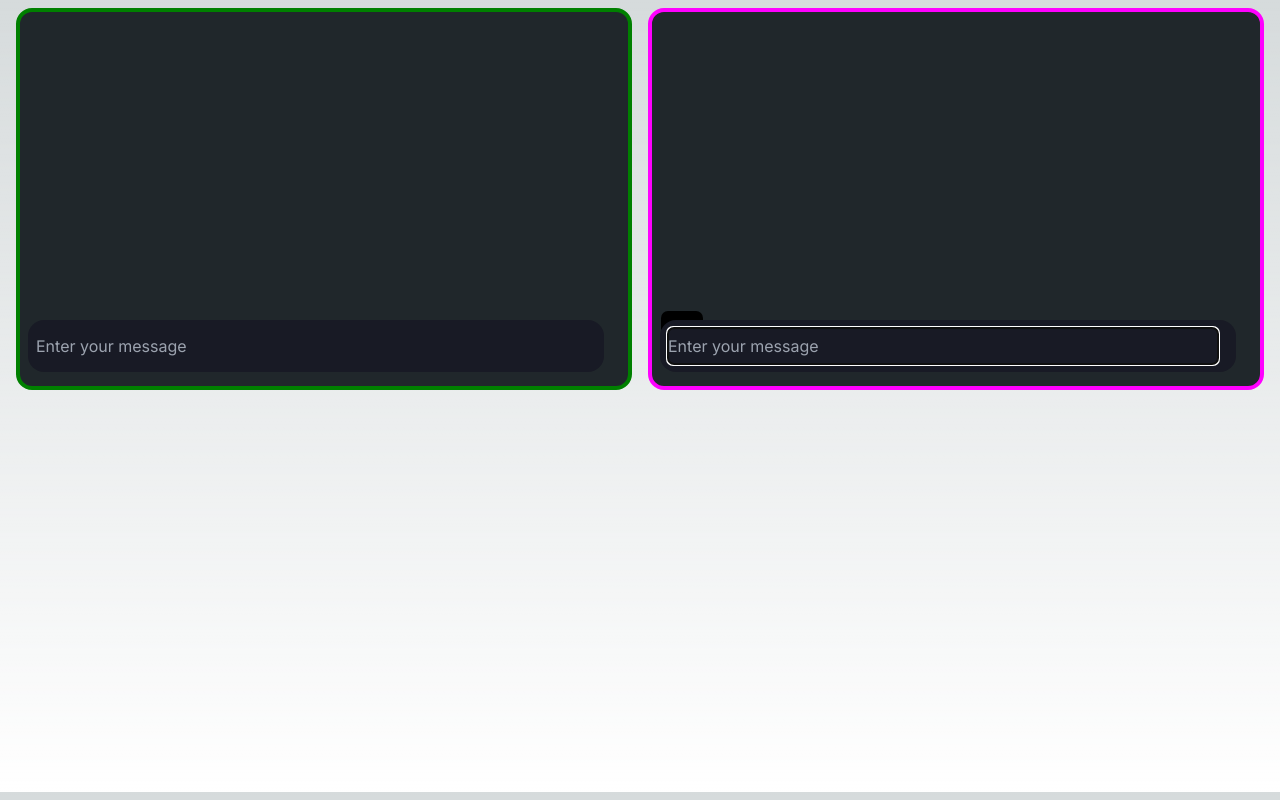
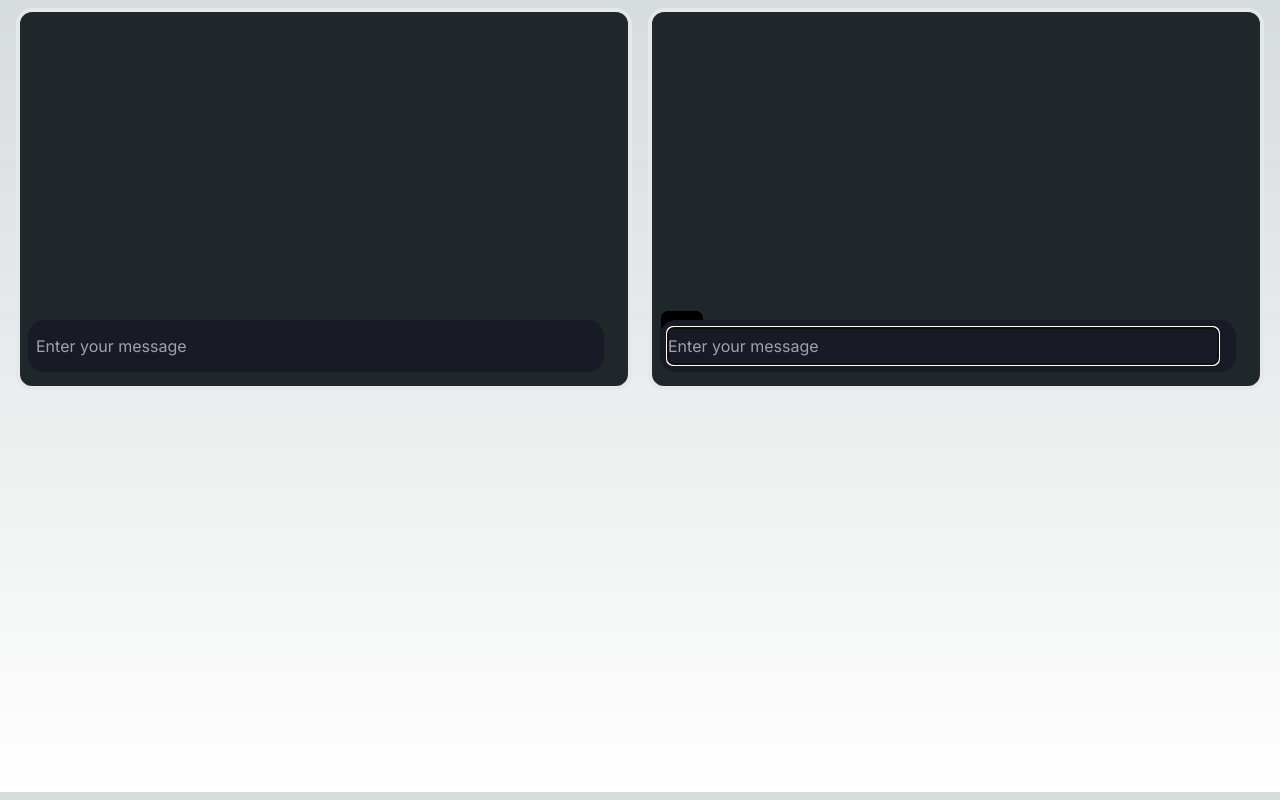
Before and after one commit to sujal12344/ChatApp, a Next.js app: page / in a window 1280 px wide. Shown: the top 800 px of the page. Built offline with nearby package versions, Linux system fonts and the light colour scheme.

Commit message:
Loading Page added

```diff
--- a/app/page.jsx
+++ b/app/page.jsx
@@ -4,13 +4,17 @@ import dynamic from "next/dynamic";
 
 const DynamicChat = dynamic(() => import("@/components/Chat"), {
   ssr: false,
+  loading: () =>
+  <div className={`flex justify-center items-center h-screen text-[40px] font-semibold`}>
+      <h1>Loading...</h1>
+  </div>,
 });
 
 export default function Home() {
   return (
     <div className="grid md:grid-cols-2 grid-rows-2 md:gap-x-4 gap-y-3 md:py-2 md:px-4 p-3">
-      <DynamicChat color={"green"} />
-      <DynamicChat color={"magenta"} />
+      <DynamicChat primaryColor={`#5eff00`} secondaryColor={`#4c7833`} mainColor={`green`}/>
+      <DynamicChat primaryColor={`#f687b3`} secondaryColor={`#7f1d1d`} mainColor={`#e42b69`}/>
     </div>
   );
 }
```
